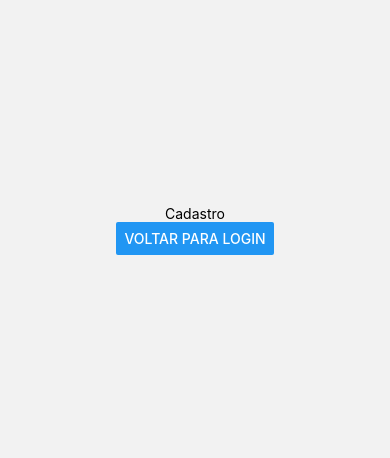
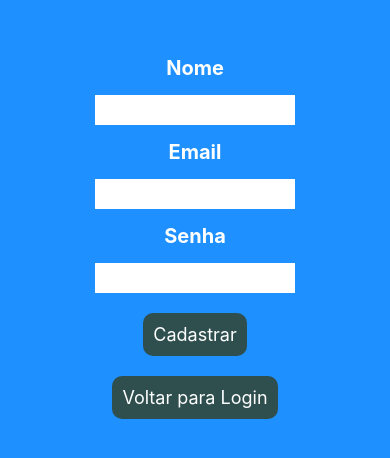
Before and after one commit to WhitexNinja/Atividade01_Programacao, a React Native app: screen /Cadastro in a window 390 px wide. Shown: the part 192-650 px from the top of the page. Built offline with nearby package versions, Linux system fonts and the light colour scheme.

Commit message:
Tela de Cadastro feita

```diff
--- a/screens/TelaCadastro.js
+++ b/screens/TelaCadastro.js
@@ -1,14 +1,50 @@
 import React from 'react';
-import { View, Text, Button } from 'react-native';
+import { View, Text, TextInput, StyleSheet } from 'react-native';
+import { Button } from 'react-native-elements';
 
 
 const TelaCadastro = ({ navigation }) => {
   return (
-    <View style={{ flex: 1, justifyContent: 'center', alignItems: 'center' }}>
-      <Text>Cadastro</Text>
-      <Button title="Voltar para Login" onPress={() => navigation.navigate('Login')} />
+    <View style={styles.container}>
+      <Text style={styles.string}>Nome</Text>
+      <TextInput style={styles.input}></TextInput>
+      <Text style={styles.string}>Email</Text>
+      <TextInput style={styles.input}></TextInput>
+      <Text style={styles.string}>Senha</Text>
+      <TextInput style={styles.input}></TextInput>
+      <Button type='solid' title={"Cadastrar"} buttonStyle={styles.button} onPress={() => alert('Você foi cadastrado!')}></Button>
+      <Button type='solid' title={"Voltar para Login"} buttonStyle={styles.button} onPress={() => navigation.navigate('Login')} />
     </View>
   );
 };
 
+const styles = StyleSheet.create({
+  input: {
+    backgroundColor: 'white',
+    height: 30,
+    width: 200,
+  },
+
+  string: {
+    color: 'white',
+    fontSize: 20,
+    fontWeight: 'bold',
+    margin: 15
+  },
+
+  container: {
+    flex: 1,
+    backgroundColor: 'dodgerblue',
+    alignItems: 'center',
+    justifyContent: 'center',
+  },
+
+  button: {
+    backgroundColor: '#2F4F4F',
+    borderRadius: 10,
+    padding: 10,
+    marginTop: 20
+  }
+});
+
 export default TelaCadastro;
--- a/screens/TelaLogin.js
+++ b/screens/TelaLogin.js
@@ -15,28 +15,12 @@ const TelaLogin = ({navigation}) => {
                   uri:
                     'https://avatars.githubusercontent.com/u/152277272?s=400&u=c2db24400bb47417a550ac75630c57dc4e292f26&v=4'
                 }}/>
-              <Text>{"\n"}</Text>
               <Text style={styles.string}>Email</Text>
-              <TextInput
-                style={{
-                  backgroundColor: 'white',
-                  height: 30,
-                  width: 200,
-                }}
-              ></TextInput>
+              <TextInput style={styles.input}></TextInput>
               <Text style={styles.string}>Senha</Text>
-              <TextInput
-                style={{
-                  backgroundColor: 'white',
-                  height: 30,
-                  width: 200,
-                }}
-              ></TextInput>
-              <Text>{"\n"}</Text>
+              <TextInput style={styles.input}></TextInput>
               <Button type='solid' title={"Logar"} buttonStyle={styles.button} /*onPress={() => navigation.navigate('Login')}*/></Button>
-              <Text>{"\n"}</Text>
               <Button type='solid' title={"Cadastre-se"} buttonStyle={styles.button} onPress={() => navigation.navigate('Cadastro')}></Button>
-              <Text>{"\n"}</Text>
               <Text style={styles.string} onPress={() => navigation.navigate('EsqueciSenha')}>Esqueceu a senha?</Text>
             </View>
     );
@@ -57,11 +41,21 @@ const styles = StyleSheet.create({
       color: 'white',
       fontSize: 20,
       fontWeight: 'bold',
+      margin: 15
     },
 
 
     button: {
       backgroundColor: '#2F4F4F',
-      borderRadius: 10
+      borderRadius: 10,
+      padding: 10,
+      marginTop: 20
+    },
+
+    input: {
+      backgroundColor: 'white',
+      height: 30,
+      width: 200,
     }
+
   });
```
